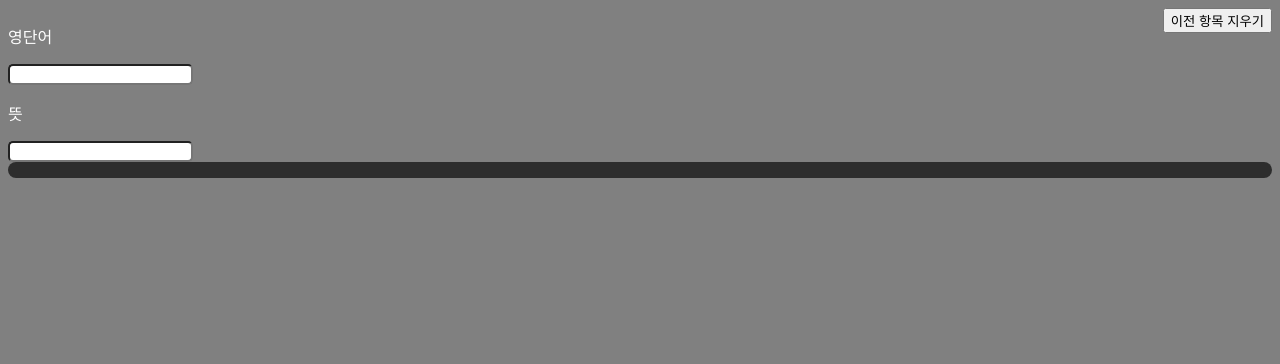
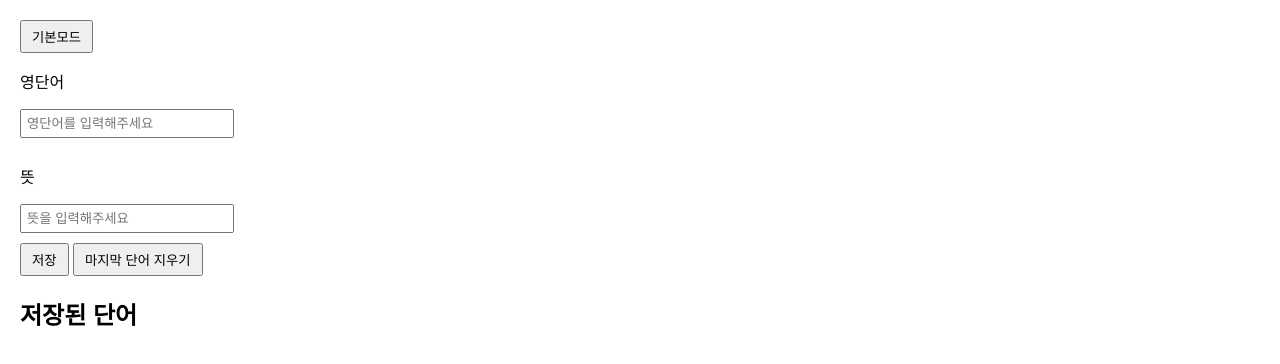
Before and after one commit to lemon1470/Word-book, a plain HTML site: page index.html in a window 1280 px wide. Drawn offline with Linux system fonts and the light colour scheme.

Commit message:
Add files via upload

```diff
--- a/index.html
+++ b/index.html
@@ -3,31 +3,26 @@
 <head>
 <meta charset="UTF-8">
 <meta name="viewport" content="width=device-width, initial-scale=1.0">
-<title>Englishword</title>
-<link rel="stylesheet" type="text/css" href="style.css">
+<title>English Words</title>
+<link rel="stylesheet" href="style.css">
 </head>
 <body>
+    <button id="theme-switcher" onclick="toggleTheme()">기본모드</button>
+
 <div>
-<p>
-영단어
-</p>
-<input type="text" id="textInput" onkeydown="checkEnter(event)">
-<br>
-<p>뜻</p>
-<input type="text" id="textInputko" onkeydown="checkEnterko(event)">
-<br>
-</div>
-<div id="buttonbox">
-<button id="delet" onclick="del()">이전 항목 지우기</button>
+    <p>영단어</p>
+    <input type="text" id="english-word-input" placeholder="영단어를 입력해주세요" onkeydown="handleEnter(event, 'korean')">
+    <br>
+    <p>뜻</p>
+    <input type="text" id="korean-word-input" placeholder="뜻을 입력해주세요" onkeydown="handleEnter(event, 'save')">
+    <br>
+    <button onclick="saveWord()">저장</button>
+    <button onclick="deleteLastWord()">마지막 단어 지우기</button>
 </div>
 
-<div id="cup">
-<div id="word">
-<p id="savedText"></p>
-</div>
-<div id="mean">
-<p id="savedTextko"></p>
-</div>
+<h2>저장된 단어</h2>
+<div id="word-list">
+    <!-- 저장된 영단어 여기에 -->
 </div>
 
 <script src="main.js"></script>
--- a/main.js
+++ b/main.js
@@ -1,65 +1,74 @@
-// 저장된 텍스트를 담을 오브젝트 생성
-var savedObject = [];
-var savedObjectko = [];
-textInput.editText.setImeOptions(EditorInfo.IME_ACTION_GO);
-function checkEnter(event) {
-  if (event.keyCode === 13) {
-    saveText();
-  }
+let words = JSON.parse(localStorage.getItem('savedWords')) || [];
+
+function handleEnter(event, action) {
+    if (event.key === 'Enter') {
+        if (action === 'korean') {
+            document.getElementById('korean-word-input').focus();
+        } else if (action === 'save') {
+            saveWord();
+        }
+    }
 }
 
-function checkEnterko(event) {
-  if (event.keyCode === 13) {
-    saveTextko();
-    saveText();
-    showSavedText();
-  }
-}
-//이전 내용 삭제
-function del() {
-  savedObject.pop();
-  savedObjectko.pop();
-  showSavedText();
+function saveWord() {
+    const englishWordInput = document.getElementById('english-word-input').value.trim();
+    const koreanWordInput = document.getElementById('korean-word-input').value.trim();
+
+    if (englishWordInput && koreanWordInput) {
+        words.push({ english: englishWordInput, korean: koreanWordInput });
+        localStorage.setItem('savedWords', JSON.stringify(words)); // localStorage에 저장
+        displayWords();
+        clearInputs();
+    } else {
+        alert('영단어와 뜻을 입력해주세요.');
+    }
 }
 
-
-// 텍스트 저장 함수
-function saveText() {
-      var inputText = document.getElementById('textInput').value;
-      savedObject.push(inputText);
-      document.getElementById('textInput').value = ''; // 입력 필드 비우기
-      console.log("텍스트 저장됨:", inputText);
-
+function deleteLastWord() {
+    words.pop();
+    localStorage.setItem('savedWords', JSON.stringify(words)); // localStorage에서 마지막 단어 삭제
+    displayWords();
 }
 
-function saveTextko() {
-      var inputTextko = document.getElementById('textInputko').value;
-      savedObjectko.push(inputTextko);
-      document.getElementById('textInputko').value = ''; // 입력 필드
-      console.log("텍스트 저장됨:", inputTextko);
+function displayWords() {
+    const wordList = document.getElementById('word-list');
+    wordList.innerHTML = '';
 
+    words.forEach((word, index) => {
+        const wordDiv = document.createElement('div');
+        wordDiv.className = 'word-item';
+        wordDiv.innerHTML = `<strong>${index + 1}. ${word.english}</strong>: ${word.korean}`;
+        wordList.appendChild(wordDiv);
+    });
 }
 
-// 저장된 텍스트 보여주는 함수
-function showSavedText() {
-    var savedTextElement = document.getElementById('savedText');
-    savedTextElement.textContent = ''; // 이전에 보여준 내용 초기화
+// 페이지가 로드될 때 저장된 단어들을 화면에 표시
+document.addEventListener('DOMContentLoaded', displayWords);
 
-    var savedTextkoElement = document.getElementById('savedTextko');
-    savedTextkoElement.textContent = ''; // 이전에 보여준 내용 초기화
+function clearInputs() {
+    document.getElementById('english-word-input').value = '';
+    document.getElementById('korean-word-input').value = '';
+    document.getElementById('english-word-input').focus();
+}
 
-    if(savedObject.length === 0) {
-        savedTextElement.textContent = "저장된 단어가 없습니다.";
+function toggleTheme() {
+    const body = document.body;
+    const themeSwitcher = document.getElementById('theme-switcher');
+    const isDarkMode = body.classList.toggle('dark-mode');
+
+    // 모든 input, button, word-item 요소에 대해 다크 모드 스타일 적용
+    const inputs = document.querySelectorAll('input');
+    const buttons = document.querySelectorAll('button');
+    const wordItems = document.querySelectorAll('.word-item');
+
+    inputs.forEach(input => input.classList.toggle('dark-mode', isDarkMode));
+    buttons.forEach(button => button.classList.toggle('dark-mode', isDarkMode));
+    wordItems.forEach(item => item.classList.toggle('dark-mode', isDarkMode));
+
+    // 버튼 텍스트 변경
+    if (isDarkMode) {
+        themeSwitcher.innerText = '다크모드';
     } else {
-        savedObject.forEach(function(item, index) {
-            savedTextElement.innerHTML += (index + 1) + ": " + item + "<br>";
-        });
-    }
-    if (savedObjectko.length === 0) {
-      savedTextkoElement.textContent = "저장된 뜻이 없습니다";
-    } else {
-      savedObjectko.forEach(function(item, index) {
-        savedTextkoElement.innerHTML +=(index + 1) + ". " +  item + "<br>";
-      });
+        themeSwitcher.innerText = '기본모드';
     }
 }
--- a/style.css
+++ b/style.css
@@ -1,34 +1,47 @@
 body {
-    font-size: 12pt;
-    background-color: grey;
+    font-family: Arial, sans-serif;
+    margin: 20px;
+}
+
+input {
+    margin-bottom: 10px;
+    padding: 5px;
+    width: 200px;
+}
+
+button {
+    padding: 5px 10px;
+    cursor: pointer;
+}
+
+#word-list {
+    margin-top: 20px;
+}
+
+.word-item {
+    margin-bottom: 10px;
+    padding: 10px;
+    border: 1px solid #ccc;
+    border-radius: 5px;
+}
+body.dark-mode {
+    background-color: #333;
     color: white;
 }
 
-div{
-  width: 40%;
-  height: 100%;
-  float: left;
+input.dark-mode {
+    background-color: #555;
+    color: white;
+    border: 1px solid #888;
 }
-#word{
-  float: left;
-  float:top;
+
+.word-item.dark-mode {
+    background-color: #555;
+    border-color: #888;
 }
-#mean{
-  float: right;
-  float: top;
+
+button.dark-mode {
+    background-color: #555;
+    color: white;
+    border: 1px solid #888;
 }
-#cup{
-  width: 100%;
-  height: 100%;
-  background-color: rgba(45, 45, 45);
-  border-radius: 10px;
-}
-input{
-  border-radius: 5px;
-}
-button{
-  float: right;
-}
-#buttonbox{
-  float: right;
-}
```
